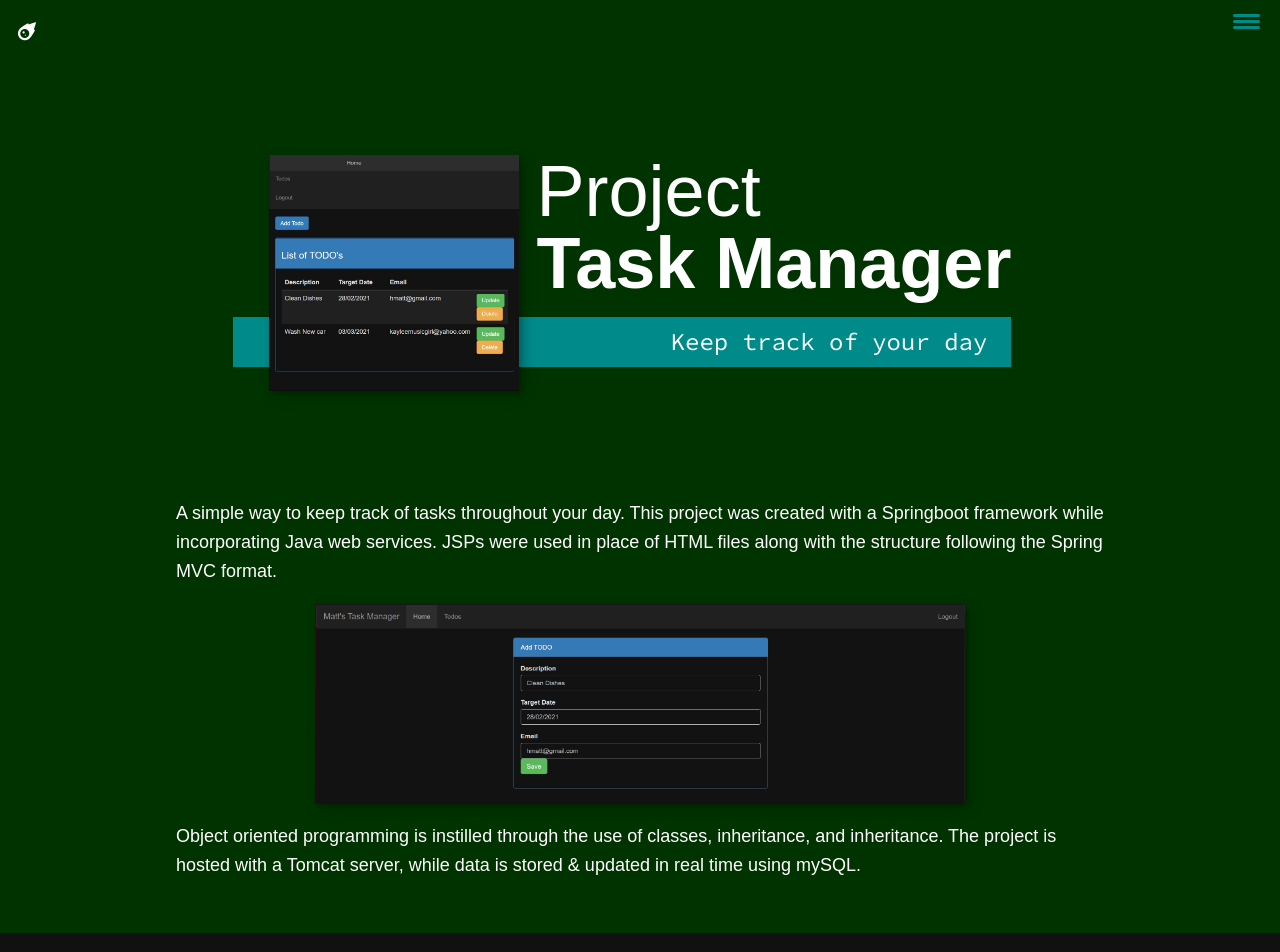
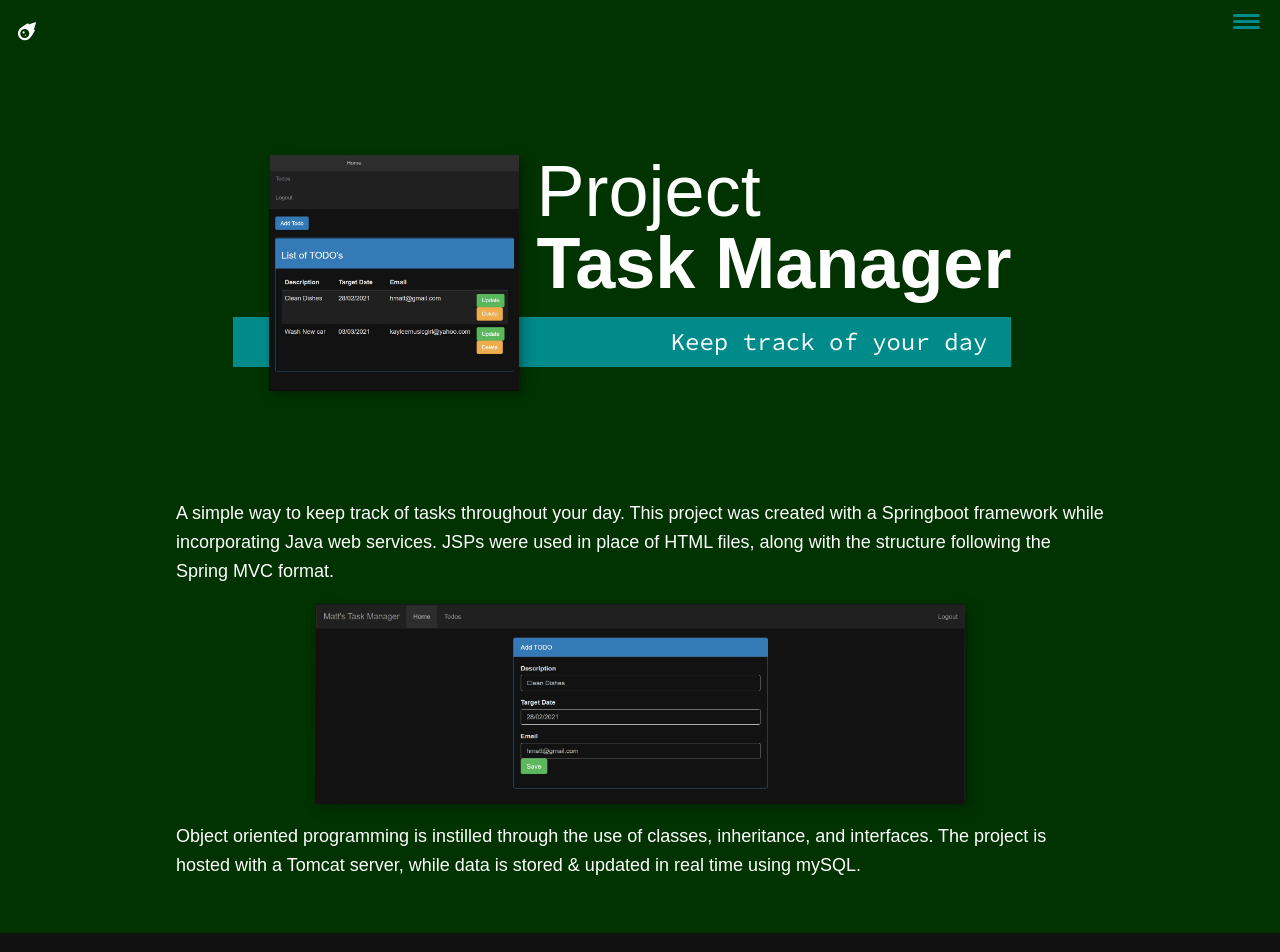
Before and after one commit to J-Baka/J-Baka.github.io, a plain HTML site: page portfolio-taskmanager.html in a window 1280 px wide. Shown: the top 952 px of the page. Drawn offline with Linux system fonts and the light colour scheme; a web font is replaced by a local one.

Commit message:
Updated text

```diff
--- a/portfolio-taskmanager.html
+++ b/portfolio-taskmanager.html
@@ -44,12 +44,12 @@
 
         <div class="portfolio-item-individual">
             <p>A simple way to keep track of tasks throughout your day. This project was created with a Springboot
-            framework while incorporating Java web services. JSPs were used in place of HTML files along with the
+            framework while incorporating Java web services. JSPs were used in place of HTML files, along with the
             structure following the Spring MVC format.</p>
 
             <img src="img/portfolio-taskmanager-2.JPG" alt="">
 
-            <p>Object oriented programming is instilled through the use of classes, inheritance, and inheritance.
+            <p>Object oriented programming is instilled through the use of classes, inheritance, and interfaces.
                 The project is hosted with a Tomcat server, while data is stored & updated in real time using mySQL. </p>
         </div>
 
```
